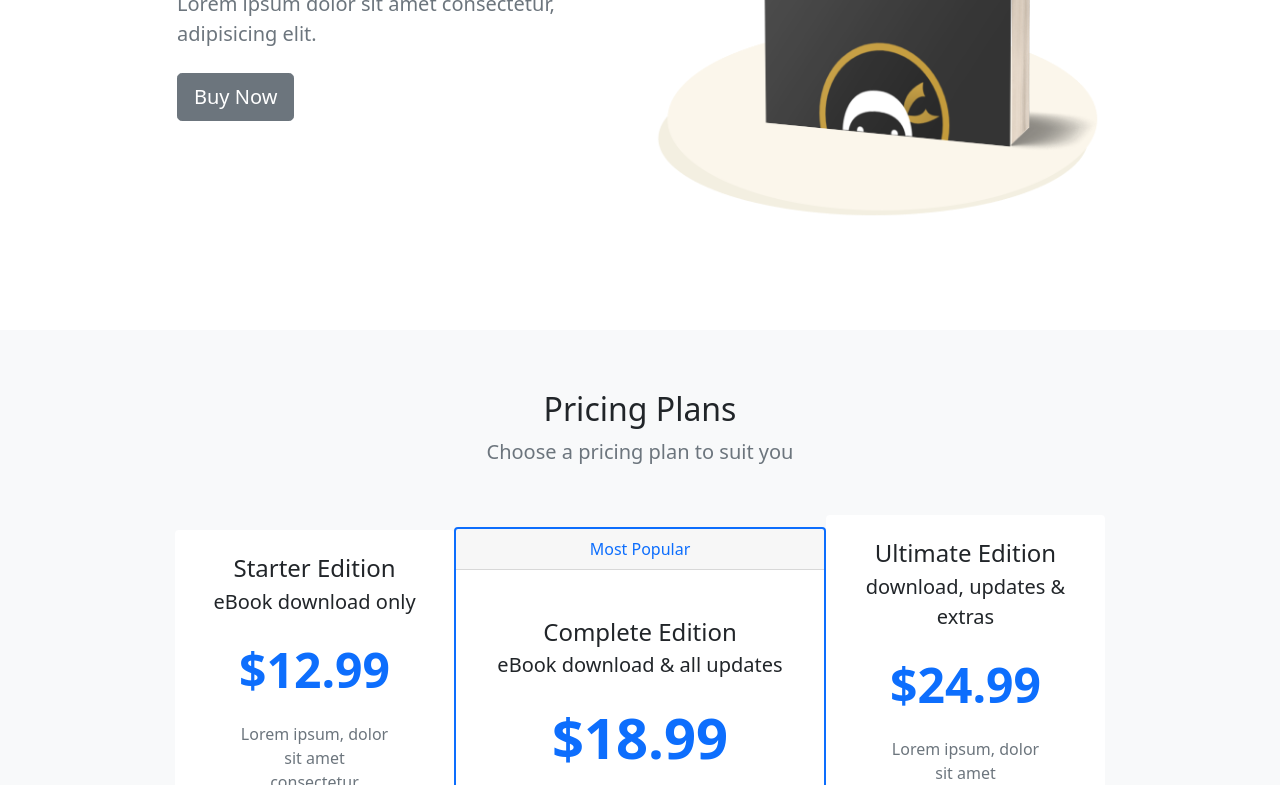
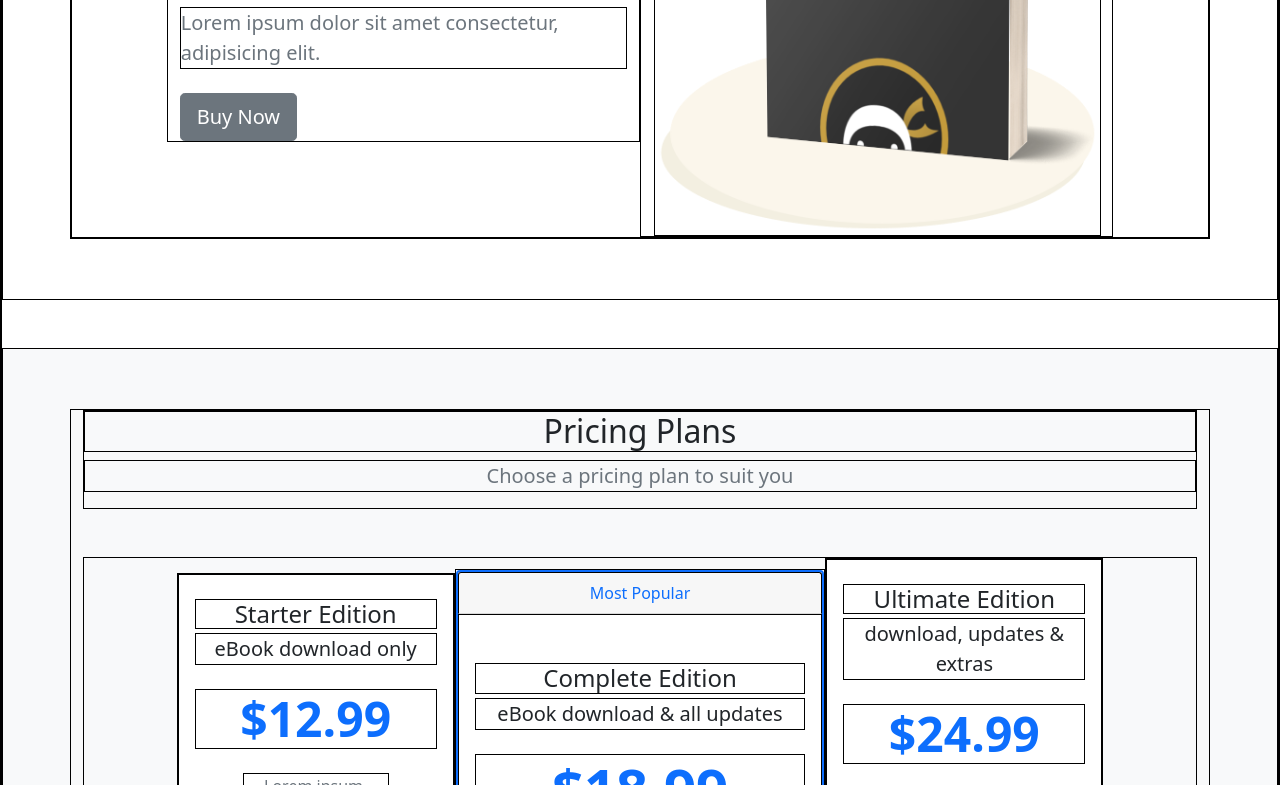
Before and after one commit to anyoneout/bootstrapYoutube, a plain HTML site: page index.html in a window 1280 px wide. Shown: the part 396-1181 px from the top of the page. Drawn offline with nearby package versions, Linux system fonts and the light colour scheme.

Commit message:
Update index.html

```diff
--- a/index.html
+++ b/index.html
@@ -11,6 +11,9 @@
     <style>
         section {
             padding: 60px 0;
+        }
+        * {
+            border: solid 1px black;
         }
     </style>
 </head>
```
